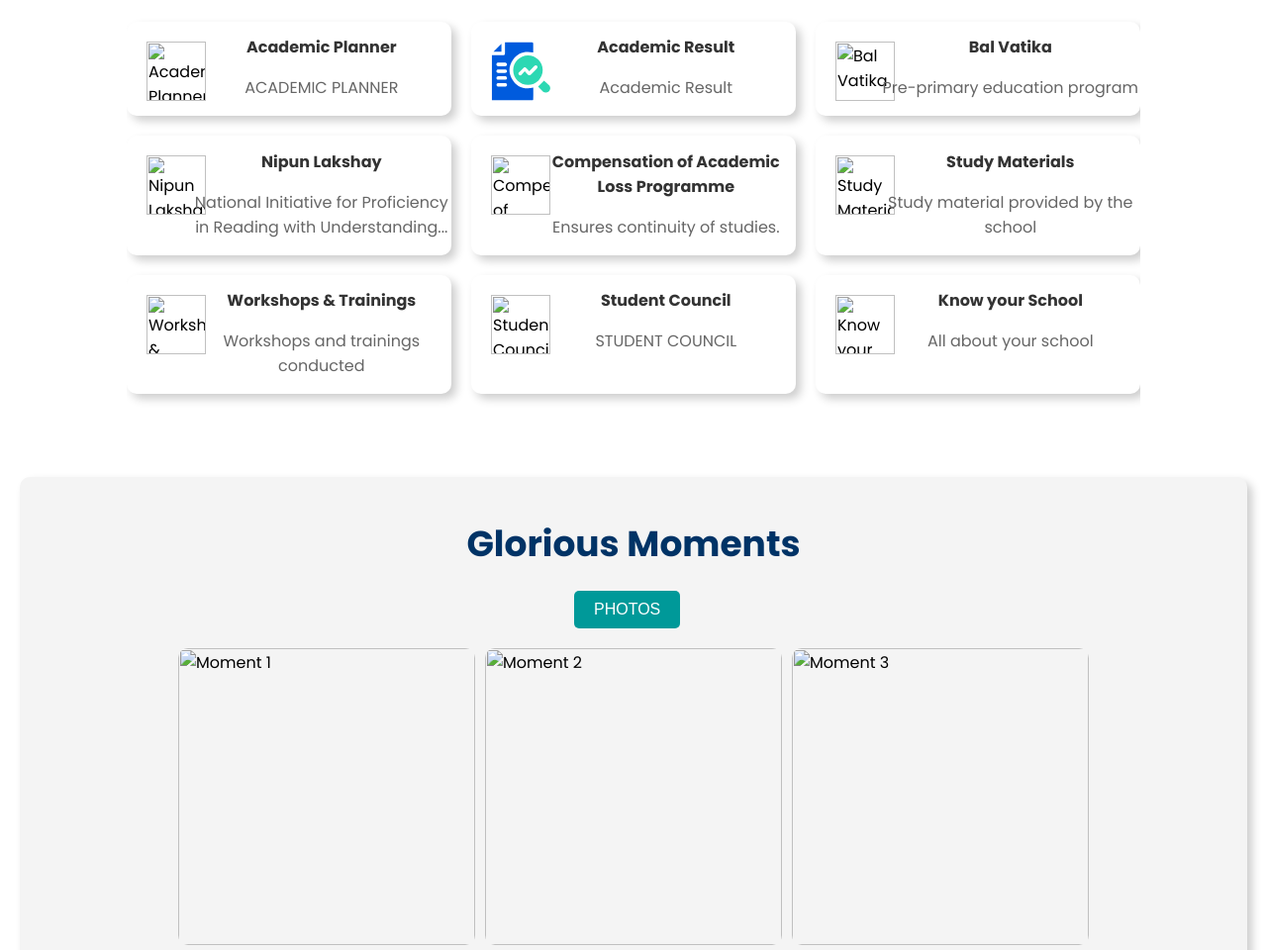
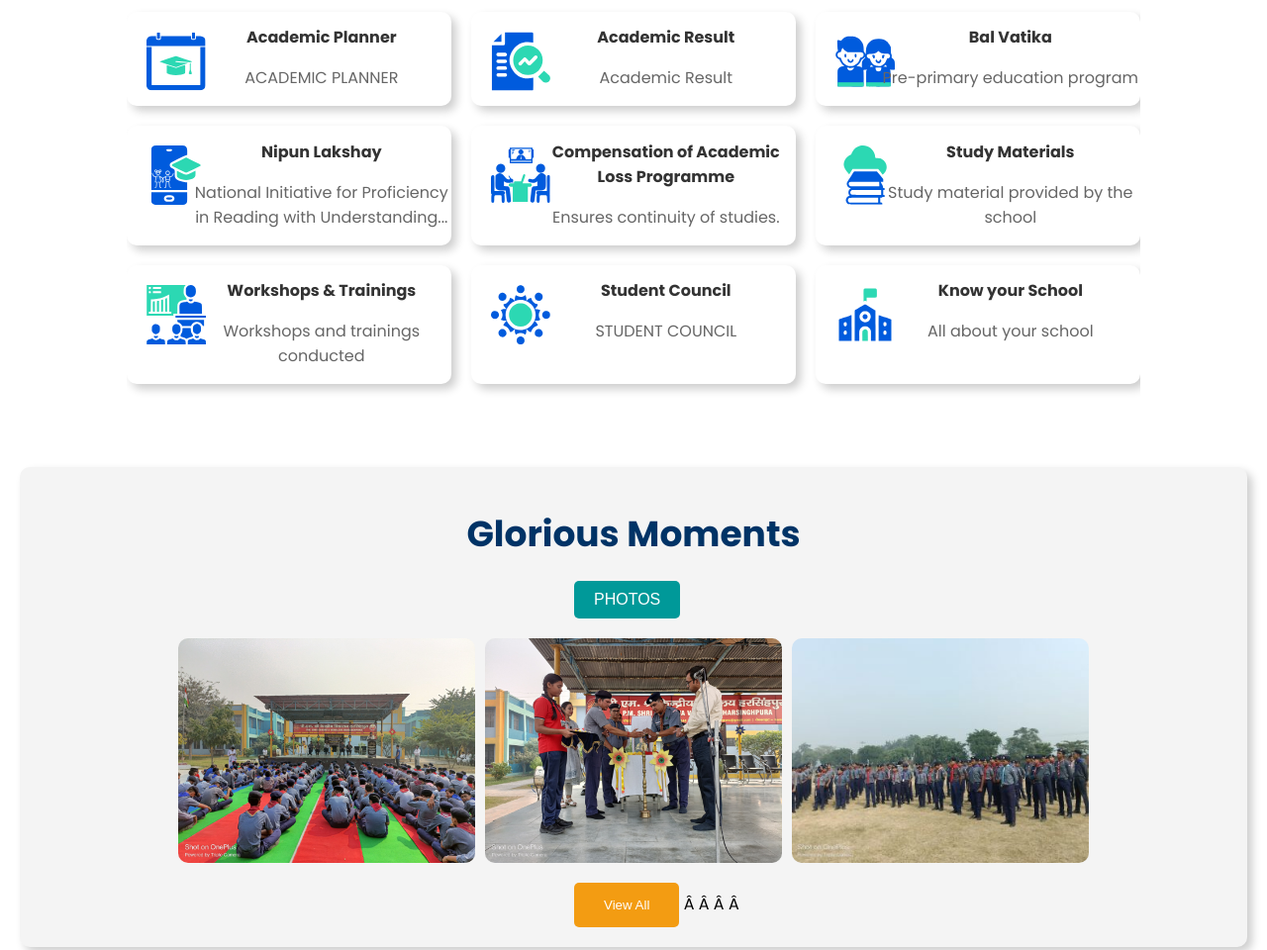
Before and after one commit to tom-kumar/Final-web, a plain HTML site: page index.html in a window 1280 px wide. Shown: the part 871-1831 px from the top of the page at 99% size. Drawn offline with Linux system fonts and the light colour scheme.

Commit message:
Update index.html

```diff
--- a/index.html
+++ b/index.html
@@ -12,7 +12,7 @@
     <header>
 
         <div class="logo">
-            <img src="logopng-removebg.png" alt="School Logo">
+            <img src="images/logopng-removebg.png" alt="School Logo">
             <span>PM SHRI KV HARSINGHPURA</span>
         </div>
         <nav>
@@ -42,7 +42,7 @@
 
         <div class="grid">
             <div class="miniIcon">
-                <img class="image" src="image/miniImg1.svg" alt="Academic Planner" />
+                <img class="image" src="images/miniImg1.svg" alt="Academic Planner" />
                 <h2 class="heading4-title-blanck">
                     <a class="link" href="https://harsingpura.kvs.ac.in/academic-planner/"> Academic Planner </a>
                 </h2>
@@ -56,21 +56,21 @@
                 <p class="text">Academic Result</p>
             </div>
             <div class="miniIcon">
-                <img allign="left" class="image" src="../BGMI/images/miniImg3.svg" alt="Bal Vatika">
+                <img allign="left" class="image" src="images/miniImg3.svg" alt="Bal Vatika">
                 <h2 class="heading4-title-blanck">
                     <a class="link" href="https://harsingpura.kvs.ac.in/Bal Vatika/">Bal Vatika</a>
                 </h2>
                 <p class="text">Pre-primary education program</p>
             </div>
             <div class="miniIcon">
-                <img class="image" src="../BGMI/images/miniImg4.svg" alt="Nipun Lakshay">
+                <img class="image" src="images/miniImg4.svg" alt="Nipun Lakshay">
                 <h2 class="heading4-title-blanck">
                     <a class="link" href="https://harsingpura.kvs.ac.in/Nipun Lakshay/">Nipun Lakshay</a>
                 </h2>
                 <p class="text">National Initiative for Proficiency in Reading with Understanding...</p>
             </div>
             <div class="miniIcon">
-                <img class="image" src="../BGMI/images/miniImg5.svg" alt="Compensation of Academic Loss Programme">
+                <img class="image" src="images/miniImg5.svg" alt="Compensation of Academic Loss Programme">
                 <h2 class="heading4-title-blanck">
                     <a class="link" href="https://harsingpura.kvs.ac.in/Compensation of Academic Loss Programme/">
                         Compensation of Academic Loss Programme</a>
@@ -78,28 +78,28 @@
                 <p class="text">Ensures continuity of studies.</p>
             </div>
             <div class="miniIcon">
-                <img class="image" src="../BGMI/images/miniImg6.svg" alt="Study Materials">
+                <img class="image" src="images/miniImg6.svg" alt="Study Materials">
                 <h2 class="heading4-title-blanck">
                     <a class="link" href="https://harsingpura.kvs.ac.in/Study Materials/">Study Materials</a>
                 </h2>
                 <p class="text">Study material provided by the school</p>
             </div>
             <div class="miniIcon">
-                <img class="image" src="../BGMI/images/miniImg7.svg" alt="Workshops & Trainings" >
+                <img class="image" src="images/miniImg7.svg" alt="Workshops & Trainings" >
                 <h2 class="heading4-title-blanck">
                     <a class="link" href="https://harsingpura.kvs.ac.in/Workshops-trainings/">Workshops & Trainings</a>
                 </h2>
                 <p class="text">Workshops and trainings conducted</p>
             </div>
             <div class="miniIcon">
-                <img class="image" src="../BGMI/images/miniImg8.svg" alt="Student Council">
+                <img class="image" src="images/miniImg8.svg" alt="Student Council">
                 <h2 class="heading4-title-blanck">
                     <a class="link" href="https://harsingpura.kvs.ac.in/student-council/">Student Council</a>
                 </h2>
                 <p class="text">STUDENT COUNCIL</p>
             </div>
             <div class="miniIcon">
-                <img class="image" src="../BGMI/images/miniImg9.svg" alt="Know your School">
+                <img class="image" src="images/miniImg9.svg" alt="Know your School">
                 <h2 class="heading4-title-blanck">
                     <a class="link" href="https://harsingpura.kvs.ac.in/know-your-school/">Know your School</a>
                 </h2>
@@ -115,9 +115,9 @@
 
             </div>
             <div class="image-gallery">
-                <img src="../BGMI/images/Assembly 2.jpg" alt="Moment 1">
-                <img src="../BGMI/images/Assembly 3.jpg" alt="Moment 2">
-                <img src="../BGMI/images/Assembly 4.jpg" alt="Moment 3">
+                <img src="images/Assembly 2.jpg" alt="Moment 1">
+                <img src="images/Assembly 3.jpg" alt="Moment 2">
+                <img src="images/Assembly 4.jpg" alt="Moment 3">
             </div>
 
             <button class="view-all"><a href="https://harsingpura.kvs.ac.in/photo-gallery/">View All</a></button>
```
